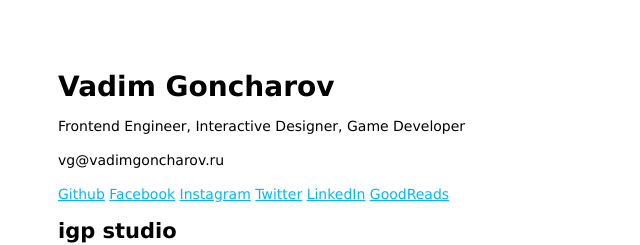
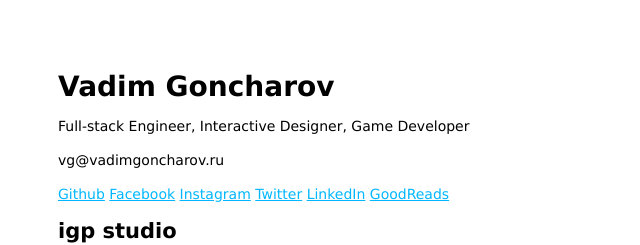
Before and after one commit to vadimgoncharov/vadimgoncharov.ru, a plain HTML site: page docs/index.html in a window 1280 px wide. Shown: the top 245 px of the page, 0-640 px from the left. Drawn offline with Linux system fonts and the light colour scheme.

Commit message:
Change main role

```diff
--- a/docs/index.html
+++ b/docs/index.html
@@ -42,7 +42,7 @@
 </style>
 <body>
     <h1>Vadim Goncharov</h1>
-    <p>Frontend&nbsp;Engineer, Interactive&nbsp;Designer, Game&nbsp;Developer</p>
+    <p>Full-stack&nbsp;Engineer, Interactive&nbsp;Designer, Game&nbsp;Developer</p>
     <p>vg@vadimgoncharov.ru</p>
     <div class="social">
         <a href="https://www.github.com/vadimgoncharov">Github</a>
```
